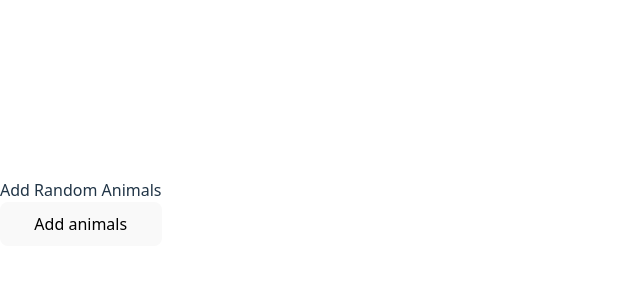
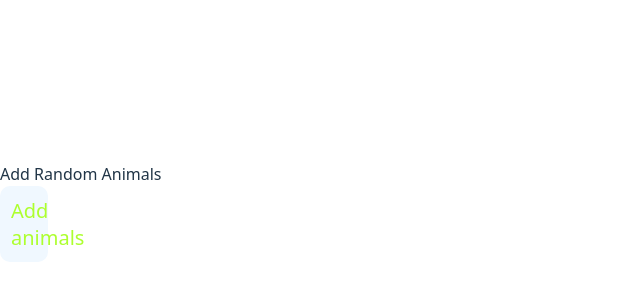
Before and after one commit to prvnbala/react-tutorials-animals, a React (Vite) app: page / in a window 1280 px wide. Shown: the part 188-488 px from the top of the page, without its empty margins (0-640 px from the left). Built offline with nearby package versions, Linux system fonts and the light colour scheme.

Commit message:
add button styles

```diff
--- a/src/App.css
+++ b/src/App.css
@@ -9,4 +9,11 @@
   flex-direction: row;
 }
 
-.button {}
+.button {
+  background-color: aliceblue;
+  color: greenyellow;
+  width: 30%;
+  border-radius: 10px;
+  padding: 10px;
+  font-size: 20px;
+}
```
